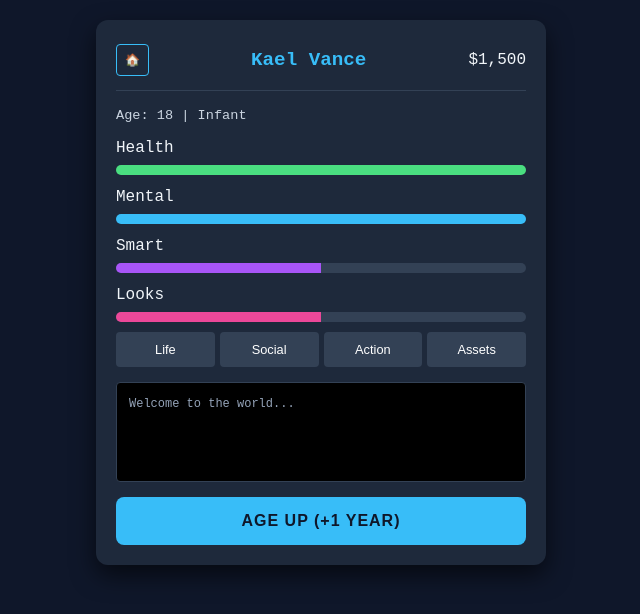
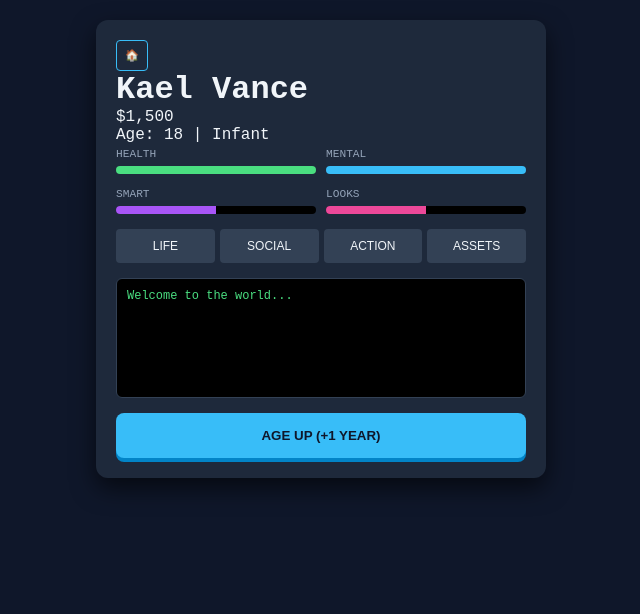
Before and after one commit to Ash2068/dynasty-sim, a plain HTML site: page index.html in a window 1280 px wide. Both pictures are taken after a click on the button "BEGIN LIFE". Shown: the whole page, without its empty margins (319-959 px from the left). Drawn offline with Linux system fonts and the light colour scheme.

Commit message:
Add new styles for navigation tabs and buttons

```diff
--- a/style.css
+++ b/style.css
@@ -6,6 +6,7 @@
     --success: #4ade80;
     --fame: #f472b6;
     --text: #f1f5f9;
+    --border: #334155;
 }
 
 /* GLOBAL RESET */
@@ -18,7 +19,6 @@ body {
     display: flex;
     justify-content: center;
     padding: 20px;
-    line-height: 1.5;
 }
 
 #game-container {
@@ -28,62 +28,67 @@ body {
     padding: 20px;
     border-radius: 12px;
     box-shadow: 0 10px 25px rgba(0,0,0,0.6);
+    position: relative;
 }
 
-/* SETUP SCREEN INPUTS */
-input[type="text"].btn-ghost {
-    background: rgba(15, 23, 42, 0.6);
+/* NAVIGATION TABS */
+.tab-nav {
+    display: flex;
+    gap: 5px;
+    margin: 15px 0;
+}
+
+.tab-nav button {
+    flex: 1;
+    background: var(--border);
+    border: none;
+    color: var(--text);
+    padding: 10px 5px;
+    cursor: pointer;
+    border-radius: 4px;
+    font-size: 0.75rem;
+    transition: 0.2s;
+    text-transform: uppercase;
+}
+
+.tab-nav button:hover { background: #475569; }
+
+/* STATS & BARS */
+.stats-grid {
+    display: grid;
+    grid-template-columns: 1fr 1fr;
+    gap: 10px;
+    margin-bottom: 15px;
+}
+
+.stat-box label { font-size: 0.7rem; color: #94a3b8; text-transform: uppercase; }
+
+.bar-bg {
+    background: #000;
+    height: 8px;
+    border-radius: 4px;
+    margin-top: 4px;
+    overflow: hidden;
+}
+
+.bar-fill {
+    height: 100%;
+    width: 0%;
+    transition: width 0.6s cubic-bezier(0.175, 0.885, 0.32, 1.275);
+}
+
+/* INPUTS & BUTTONS */
+input[type="text"].btn-ghost, select.btn-ghost {
+    width: 100%;
+    background: rgba(0,0,0,0.2);
     border: 1px solid var(--accent);
     color: var(--text);
-    padding: 12px;
+    padding: 10px;
+    margin: 5px 0;
     border-radius: 6px;
     font-family: inherit;
-    transition: all 0.3s ease;
 }
 
-input[type="text"].btn-ghost:focus {
-    outline: none;
-    border-color: var(--success);
-    box-shadow: 0 0 8px rgba(74, 222, 128, 0.3);
-}
-
-select.btn-ghost {
-    background: var(--bg);
-    color: var(--accent);
-    padding: 10px;
-    border: 1px solid var(--accent);
-    border-radius: 6px;
-    cursor: pointer;
-    font-family: inherit;
-    appearance: none; /* Modern look */
-    text-align: center;
-}
-
-/* NEWS BOXES */
-.news-box-info { border-left: 4px solid var(--accent); background: rgba(56, 189, 248, 0.1); padding: 10px; margin-bottom: 15px; border-radius: 0 4px 4px 0; }
-.news-box-war { border-left: 4px solid var(--danger); background: rgba(239, 68, 68, 0.1); padding: 10px; margin-bottom: 15px; border-radius: 0 4px 4px 0; }
-.news-box-market { border-left: 4px solid var(--success); background: rgba(74, 222, 128, 0.1); padding: 10px; margin-bottom: 15px; border-radius: 0 4px 4px 0; }
-
-/* BARS */
-.bar-bg { background: #334155; height: 10px; border-radius: 5px; margin: 5px 0 10px 0; overflow: hidden; }
-.bar-fill { height: 100%; transition: width 0.5s cubic-bezier(0.4, 0, 0.2, 1); }
-
-/* NAVIGATION */
-.tab-nav { display: flex; gap: 5px; margin-bottom: 15px; }
-.tab-nav button {
-    flex: 1;
-    background: #334155;
-    border: none;
-    color: white;
-    padding: 10px;
-    cursor: pointer;
-    border-radius: 4px;
-    font-size: 0.8rem;
-    transition: background 0.2s;
-}
-.tab-nav button:hover { background: #475569; }
-
-/* BUTTONS */
 .btn-main {
     width: 100%;
     padding: 15px;
@@ -93,45 +98,67 @@ select.btn-ghost {
     font-weight: bold;
     border-radius: 8px;
     cursor: pointer;
-    font-size: 1rem;
     text-transform: uppercase;
-    letter-spacing: 1px;
+    box-shadow: 0 4px 0 #0284c7;
 }
+
+.btn-main:active { transform: translateY(2px); box-shadow: 0 2px 0 #0284c7; }
 
 .btn-ghost {
     background: transparent;
     border: 1px solid var(--accent);
     color: var(--accent);
     padding: 8px;
-    margin: 4px 0;
     border-radius: 4px;
     cursor: pointer;
-    font-size: 0.75rem;
+    font-size: 0.7rem;
 }
 
-/* LAYOUT ELEMENTS */
+/* BOXES & CONTAINERS */
+.sub-box {
+    border: 1px solid var(--border);
+    padding: 12px;
+    margin-bottom: 10px;
+    border-radius: 8px;
+    background: rgba(255,255,255,0.02);
+}
+
 #log {
     background: #000;
-    padding: 12px;
-    height: 100px;
+    height: 120px;
+    padding: 10px;
     overflow-y: auto;
     font-size: 0.75rem;
-    color: #94a3b8;
-    margin-top: 15px;
-    border-radius: 4px;
-    border: 1px solid #334155;
+    color: #4ade80;
+    border-radius: 6px;
+    border: 1px solid var(--border);
 }
 
-.sub-box { border-top: 1px solid #334155; padding: 15px 0; margin-top: 15px; }
-
-.header {
-    display: flex;
-    justify-content: space-between;
-    align-items: center;
-    border-bottom: 1px solid #334155;
-    padding-bottom: 10px;
-    margin-bottom: 15px;
+/* MODAL / GRAVEYARD */
+#archive-modal {
+    display: none;
+    backdrop-filter: blur(5px);
 }
 
-.header h1 { font-size: 1.2rem; color: var(--accent); }
-.info-row { font-size: 0.85rem; margin-bottom: 10px; color: #cbd5e1; }
+#graveyard-list {
+    max-height: 250px;
+    overflow-y: auto;
+    padding-right: 5px;
+}
+
+/* CUSTOM SCROLLBAR */
+::-webkit-scrollbar { width: 4px; }
+::-webkit-scrollbar-track { background: var(--bg); }
+::-webkit-scrollbar-thumb { background: var(--accent); border-radius: 10px; }
+
+/* BREAKDOWN EFFECTS */
+.breakdown-mode {
+    filter: sepia(0.5) hue-rotate(300deg) saturate(2);
+    animation: jitter 0.1s infinite;
+}
+
+@keyframes jitter {
+    0% { transform: translate(0,0); }
+    50% { transform: translate(1px, -1px); }
+    100% { transform: translate(-1px, 1px); }
+}
```
